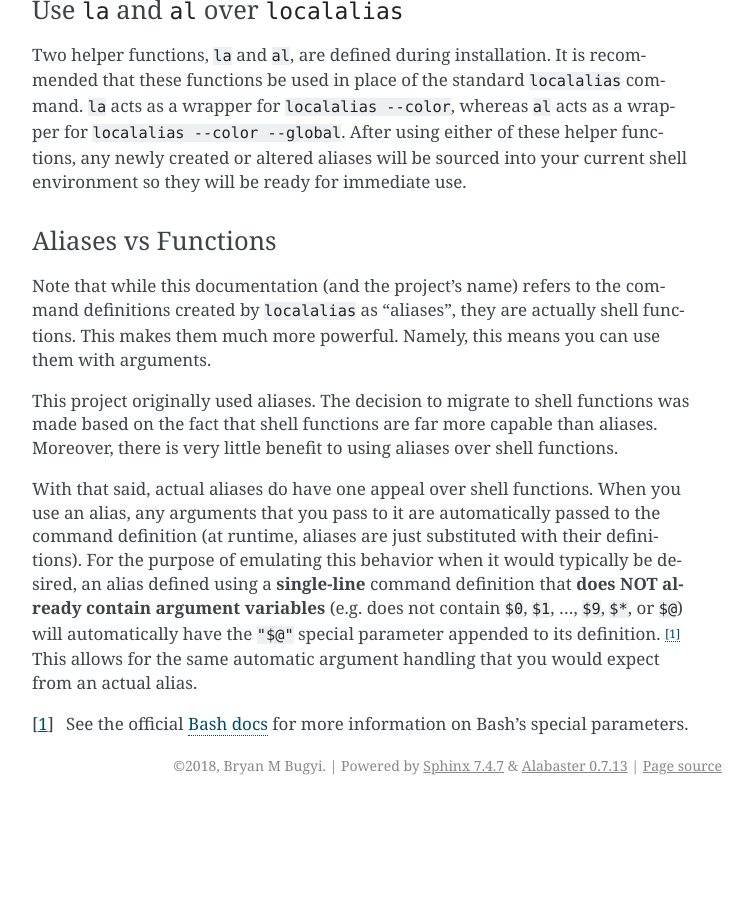
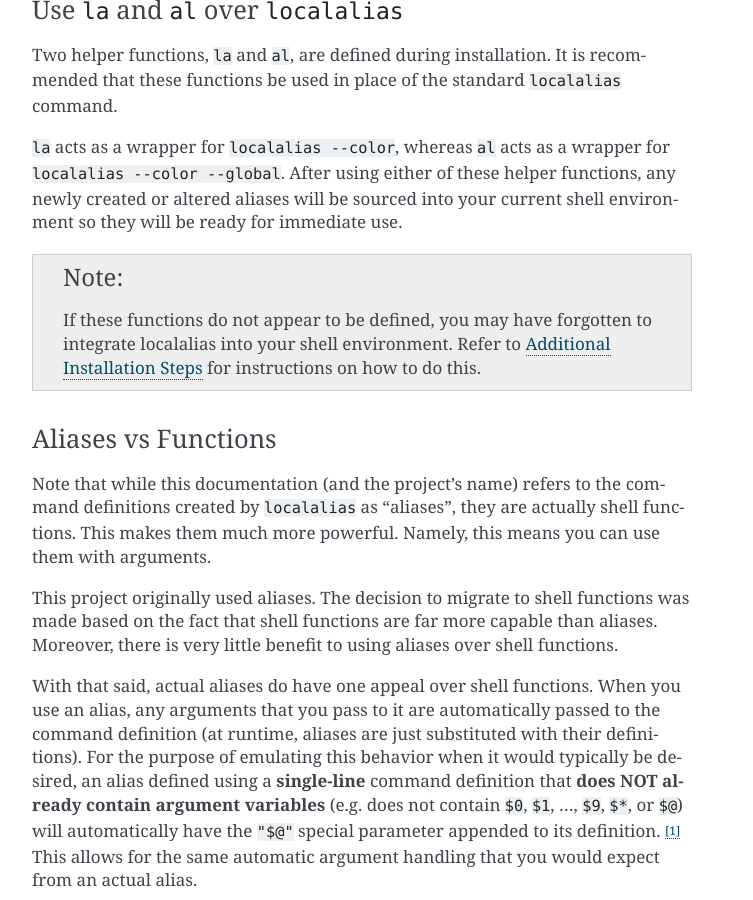
Before and after one commit to bbugyi200/funky, a Sphinx documentation site: the page built from docs/usage.rst, in a window 1280 px wide and 900 px high, scrolled down 1067 px. Shown: the whole window, without its empty margins (388-1141 px from the left). Built offline with Sphinx 7.4.7, drawn with Linux system fonts in a browser that asks for light colours; before the commit the page ends 1872 px from its top, so only the background shows below that.

Commit message:
Docs: update usage documentation

```diff
--- a/docs/usage.rst
+++ b/docs/usage.rst
@@ -48,11 +48,19 @@ Local and global aliases can be manipulated (created, removed, edited, renamed,
 Use ``la`` and ``al`` over ``localalias``
 ~~~~~~~~~~~~~~~~~~~~~~~~~~~~~~~~~~~~~~~~~
 
-Two helper functions, ``la`` and ``al``, are defined during installation.  It is recommended that
-these functions be used in place of the standard ``localalias`` command. ``la`` acts as a wrapper
-for ``localalias --color``, whereas ``al`` acts as a wrapper for ``localalias --color --global``.
-After using either of these helper functions, any newly created or altered aliases will be sourced
-into your current shell environment so they will be ready for immediate use.
+Two helper functions, ``la`` and ``al``, are defined during installation. It is recommended that
+these functions be used in place of the standard ``localalias`` command.
+
+``la`` acts as a wrapper for ``localalias --color``, whereas ``al`` acts as a wrapper for
+``localalias --color --global``.  After using either of these helper functions, any newly created
+or altered aliases will be sourced into your current shell environment so they will be ready for
+immediate use.
+
+.. note::
+
+   If these functions do not appear to be defined, you may have forgotten to integrate localalias
+   into your shell environment. Refer to :ref:`install-additional` for instructions on how to do
+   this.
 
 .. _usage-funcs:
 
```
